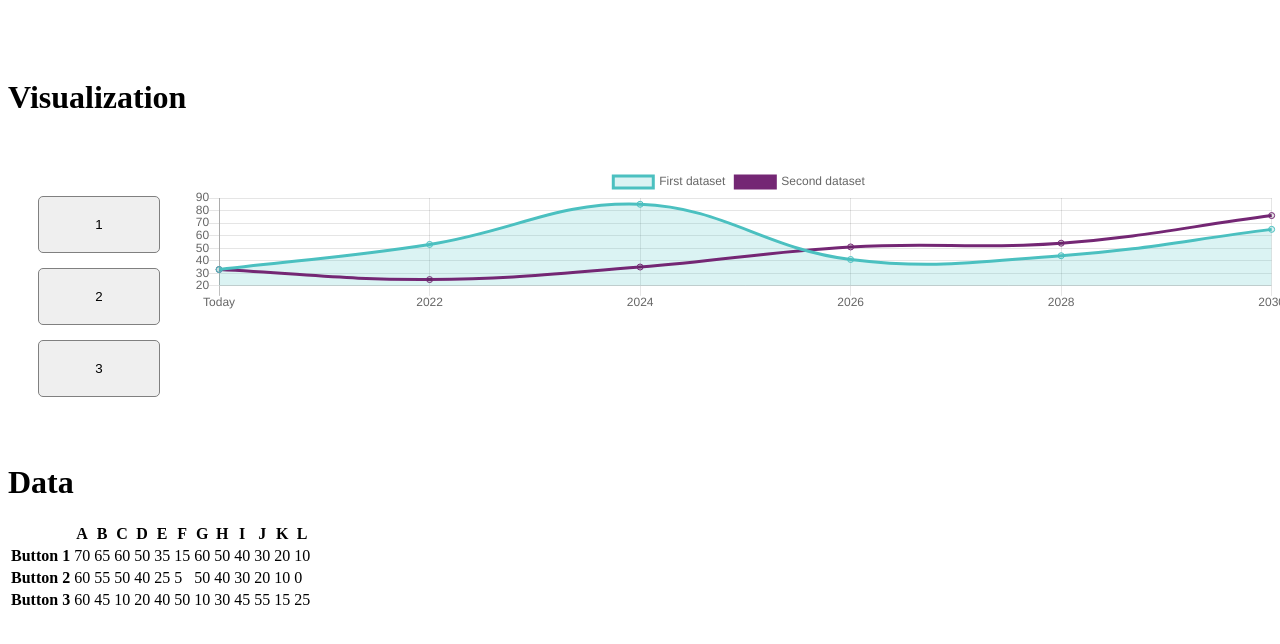
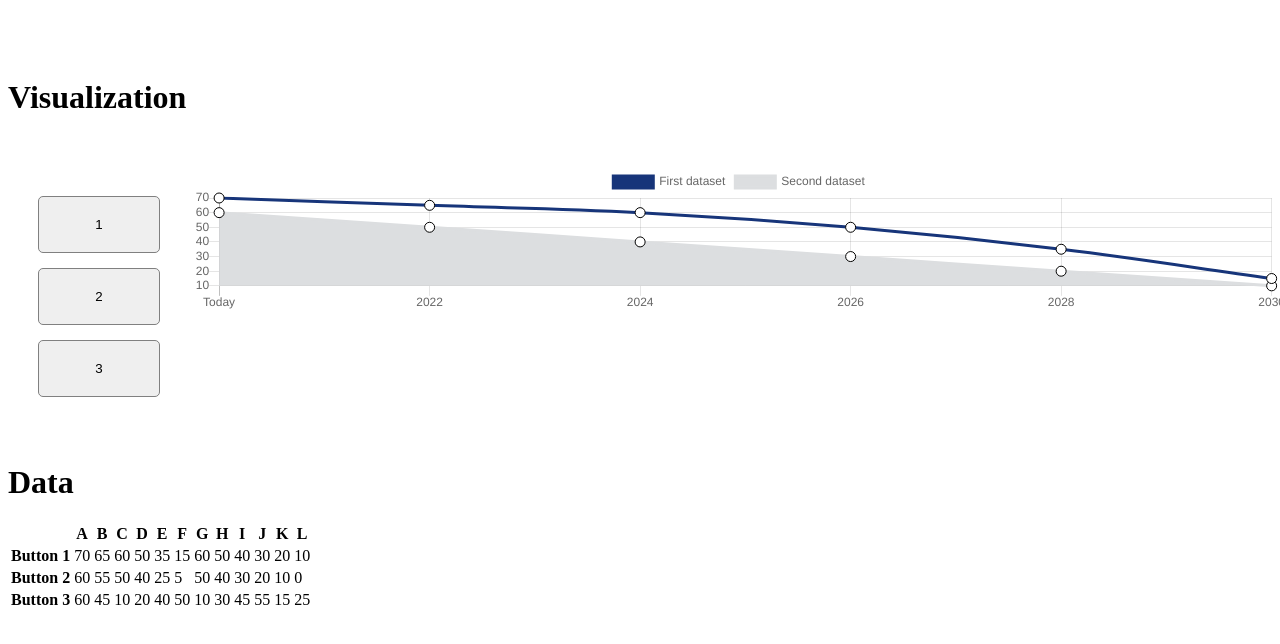
Before and after one commit to shamsrza/data-visualization-react, a React (Create React App) app: page / in a window 1280 px wide. Shown: the top 644 px of the page. Built offline with nearby package versions, Linux system fonts and the light colour scheme.

Commit message:
changing data

```diff
--- a/src/App.js
+++ b/src/App.js
@@ -8,16 +8,39 @@ const data = {
   datasets: [
     {
       label: "First dataset",
-      data: [33, 53, 85, 41, 44, 65],
-      fill: true,
-      backgroundColor: "rgba(75,192,192,0.2)",
-      borderColor: "rgba(75,192,192,1)"
+      data: [
+        { x: "Today", y: 70, status: "A" },
+        { x: "2022", y: 65, status: "B" },
+        { x: "2024", y: 60, status: "C" },
+        { x: "2026", y: 50, status: "D" },
+        { x: "2028", y: 35, status: "E" },
+        { x: "2030", y: 15, status: "F" }
+      ],
+      fill: false,
+      backgroundColor: "transparent",
+      borderColor: "#17357a",
+      pointRadius: 5,
+      pointBackgroundColor: "white",
+      pointBorderColor: "black",
+      tension: 0.4
     },
     {
       label: "Second dataset",
-      data: [33, 25, 35, 51, 54, 76],
-      fill: false,
-      borderColor: "#742774"
+      data: [
+        { x: "Today", y: 60, status: "G" },
+        { x: "2022", y: 50, status: "H" },
+        { x: "2024", y: 40, status: "I" },
+        { x: "2026", y: 30, status: "J" },
+        { x: "2028", y: 20, status: "K" },
+        { x: "2030", y: 10, status: "     L" }
+      ],
+      fill: true,
+      backgroundColor: "#dcdee0",
+      borderColor: "#dcdee0",
+      pointRadius: 5,
+      pointBackgroundColor: "white",
+      pointBorderColor: "black",
+      tension: 0.4
     }
   ]
 };
```
